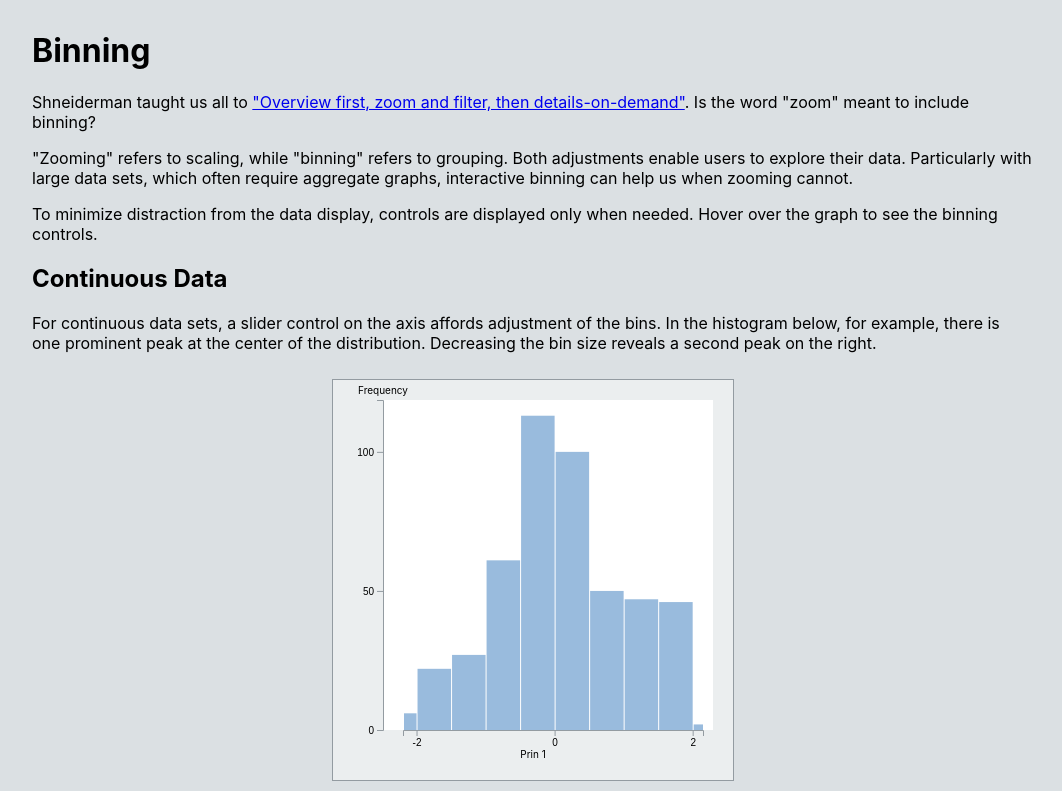
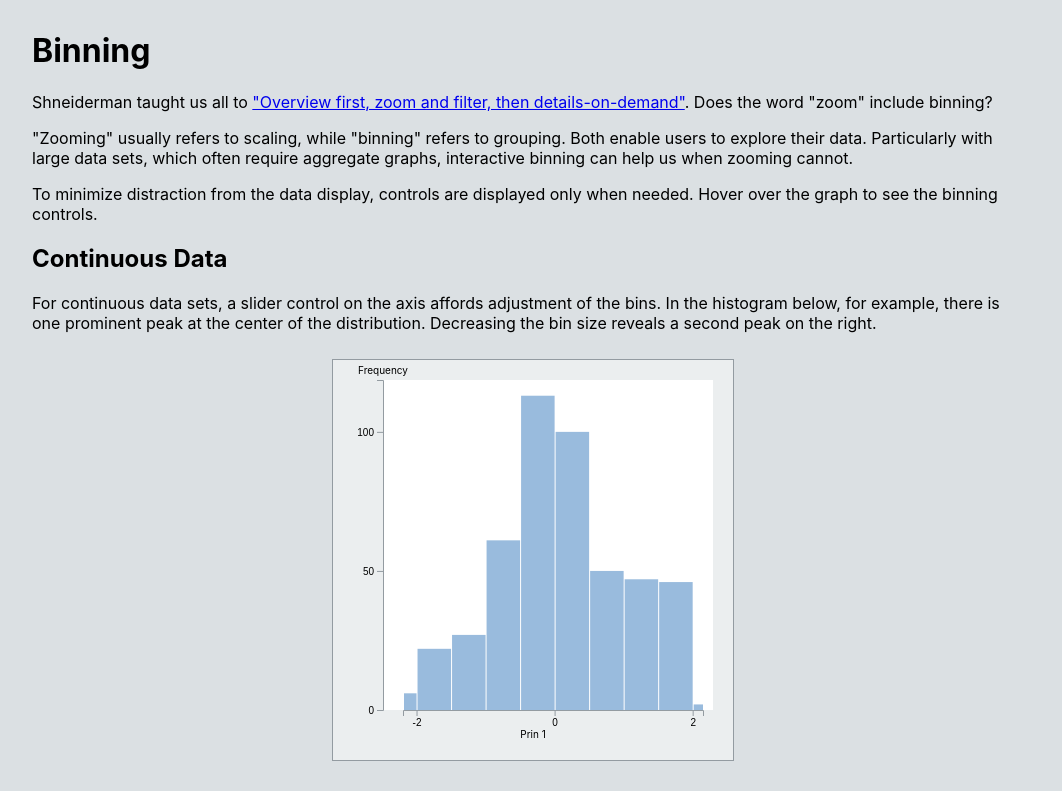
Before and after one commit to hemanrobinson/top-n-binning, a React (Create React App) app: page / in a window 1280 px wide. Shown: the top 791 px of the page, without its empty margins (108-1170 px from the left). Built offline with nearby package versions, Linux system fonts and the light colour scheme.

Commit message:
simplify phrasing

```diff
--- a/src/App.js
+++ b/src/App.js
@@ -13,10 +13,10 @@ const App = () => {
             <div className="Description">
                 <h1>Binning</h1>
                 <p>
-                Shneiderman taught us all to <a href="https://www.cs.umd.edu/~ben/papers/Shneiderman1996eyes.pdf">"Overview first, zoom and filter, then details-on-demand"</a>.  Is the word "zoom" meant to include binning?
+                Shneiderman taught us all to <a href="https://www.cs.umd.edu/~ben/papers/Shneiderman1996eyes.pdf">"Overview first, zoom and filter, then details-on-demand"</a>.  Does the word "zoom" include binning?
                 </p>
                 <p>
-                "Zooming" refers to scaling, while "binning" refers to grouping. Both adjustments enable users to explore their data.  Particularly with large data sets, which often require aggregate graphs, interactive binning can help us when zooming cannot.
+                "Zooming" usually refers to scaling, while "binning" refers to grouping.  Both enable users to explore their data.  Particularly with large data sets, which often require aggregate graphs, interactive binning can help us when zooming cannot.
                 </p>
                 <p>
                 To minimize distraction from the data display, controls are displayed only when needed.  Hover over the graph to see the binning controls.
```
